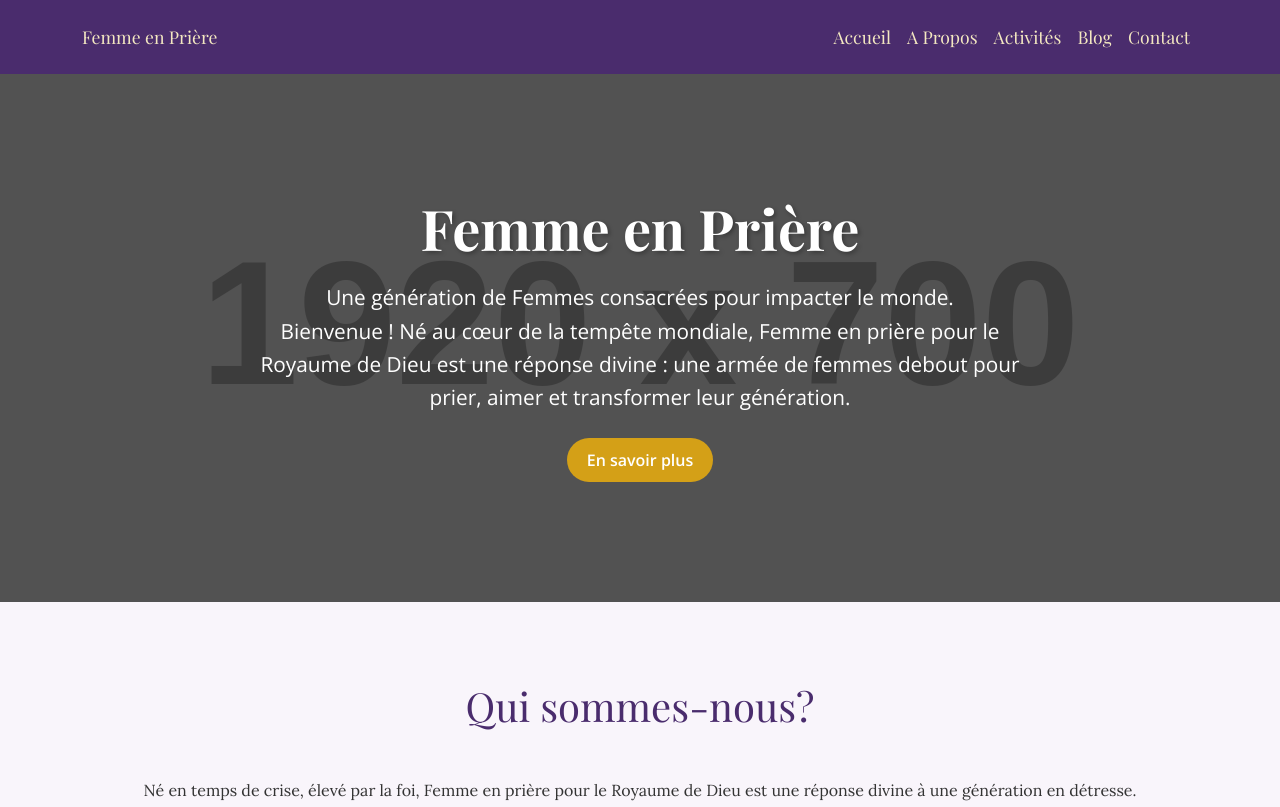
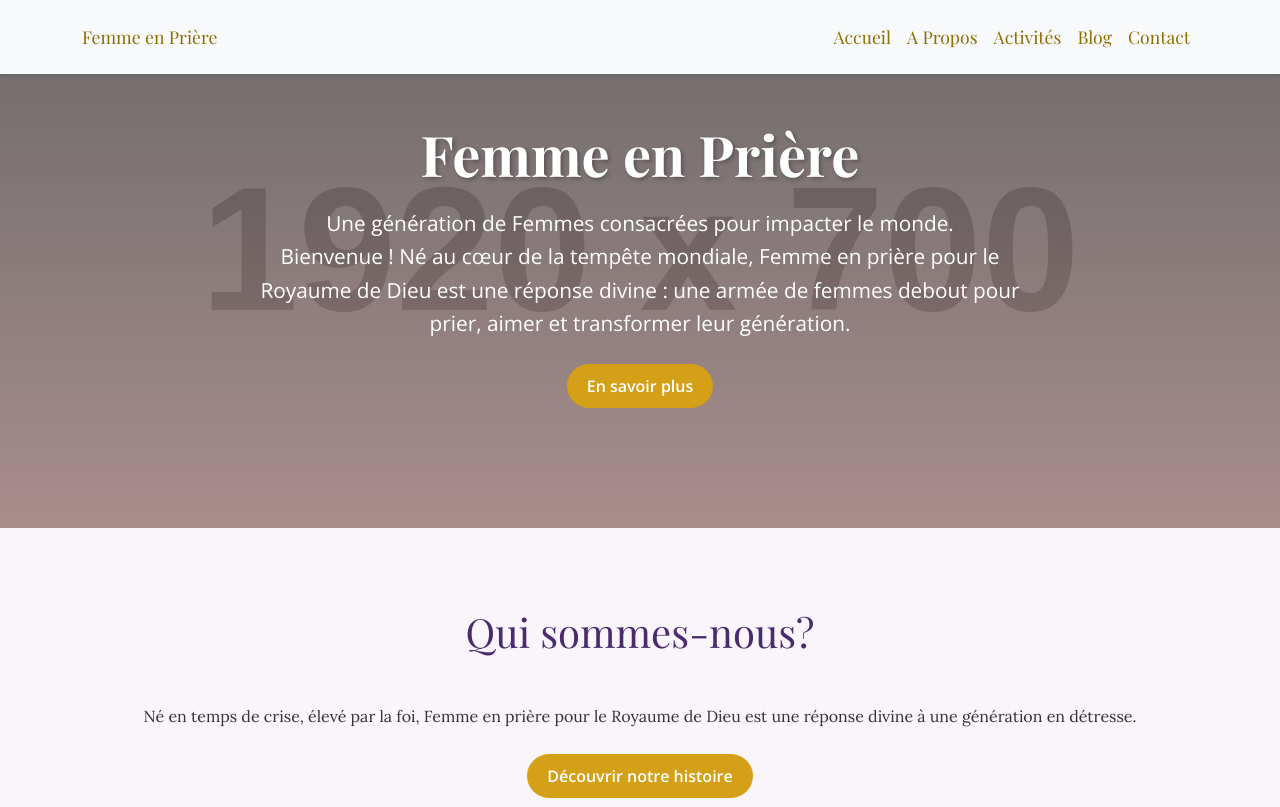
Before and after one commit to djken/femme_priere, a plain HTML site: page index.html in a window 1280 px wide. Shown: the top 807 px of the page. Drawn offline with nearby package versions, Linux system fonts and the light colour scheme; placeholder pictures from the web are drawn by us.

Commit message:
mofiying navBar

```diff
--- a/index.html
+++ b/index.html
@@ -13,7 +13,7 @@
 </head>
 <body>
     <!-- Navigation -->
-    <nav class="navbar navbar-expand-lg navbar-dark">
+    <nav class="navbar navbar-expand-lg navbar-light bg-light fixed-top">
         <div class="container">
             <a class="navbar-brand" href="#">Femme en Prière</a>
             <button class="navbar-toggler" type="button" data-bs-toggle="collapse" data-bs-target="#navbarNav" aria-controls="navbarNav" aria-expanded="false" aria-label="Toggle navigation">
--- a/styles.css
+++ b/styles.css
@@ -5,7 +5,7 @@ body {
     line-height: 1.6;
 }
 .hero-section {
-    background: linear-gradient(rgba(0,0,0,0.6), rgba(0,0,0,0.6)), url('https://via.placeholder.com/1920x700.png?text=Spiritual+Hero+Image');
+    background: linear-gradient(rgba(44, 40, 40, 0.6), rgba(146, 99, 99, 0.6)), url('https://via.placeholder.com/1920x700.png?text=Spiritual+Hero+Image');
     background-size: cover;
     background-position: center;
     color: #fff;
@@ -37,11 +37,11 @@ body {
 }
 .navbar-brand, .nav-link {
     font-family: 'Playfair Display', serif;
-    color: #f4e8c1 !important;
+    color: #8d6e00 !important;
     font-size: 1.1rem;
 }
 .nav-link:hover {
-    color: #d4a017 !important;
+    color: #deb754 !important;
     transition: color 0.3s ease;
 }
 .card {
```
